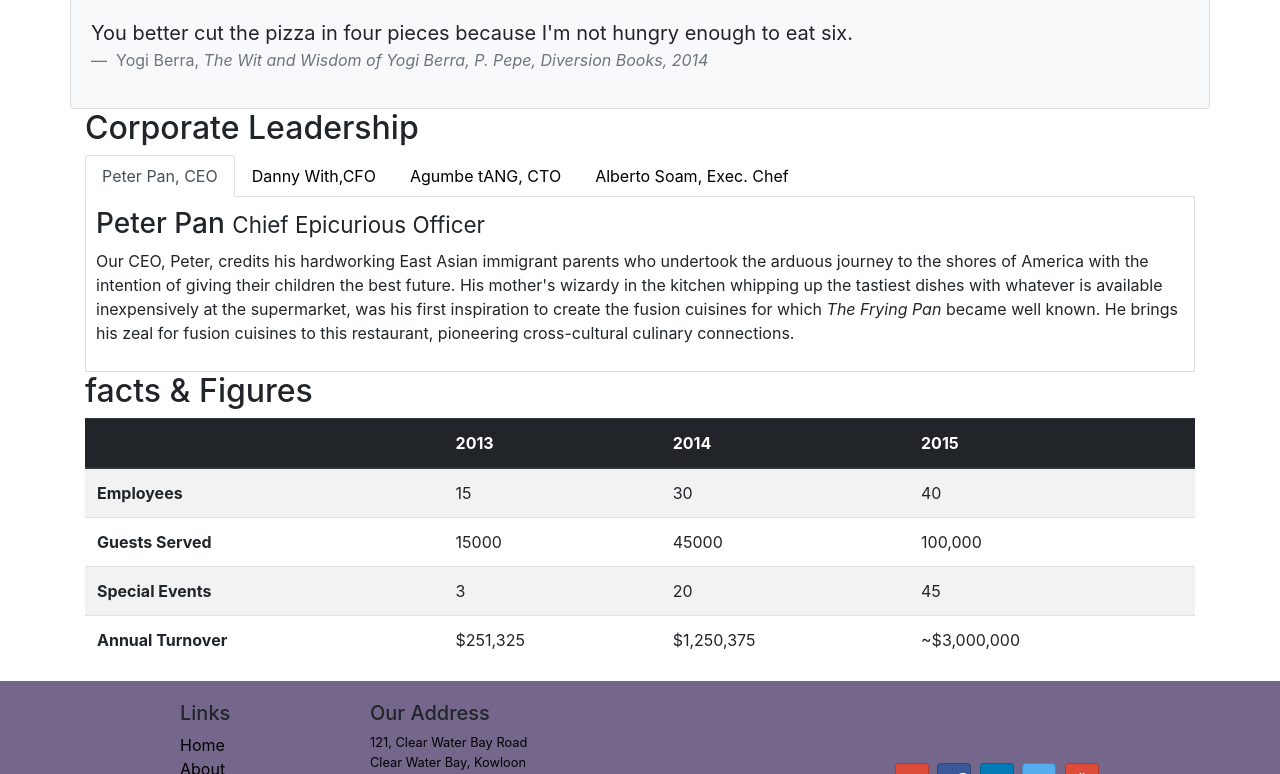
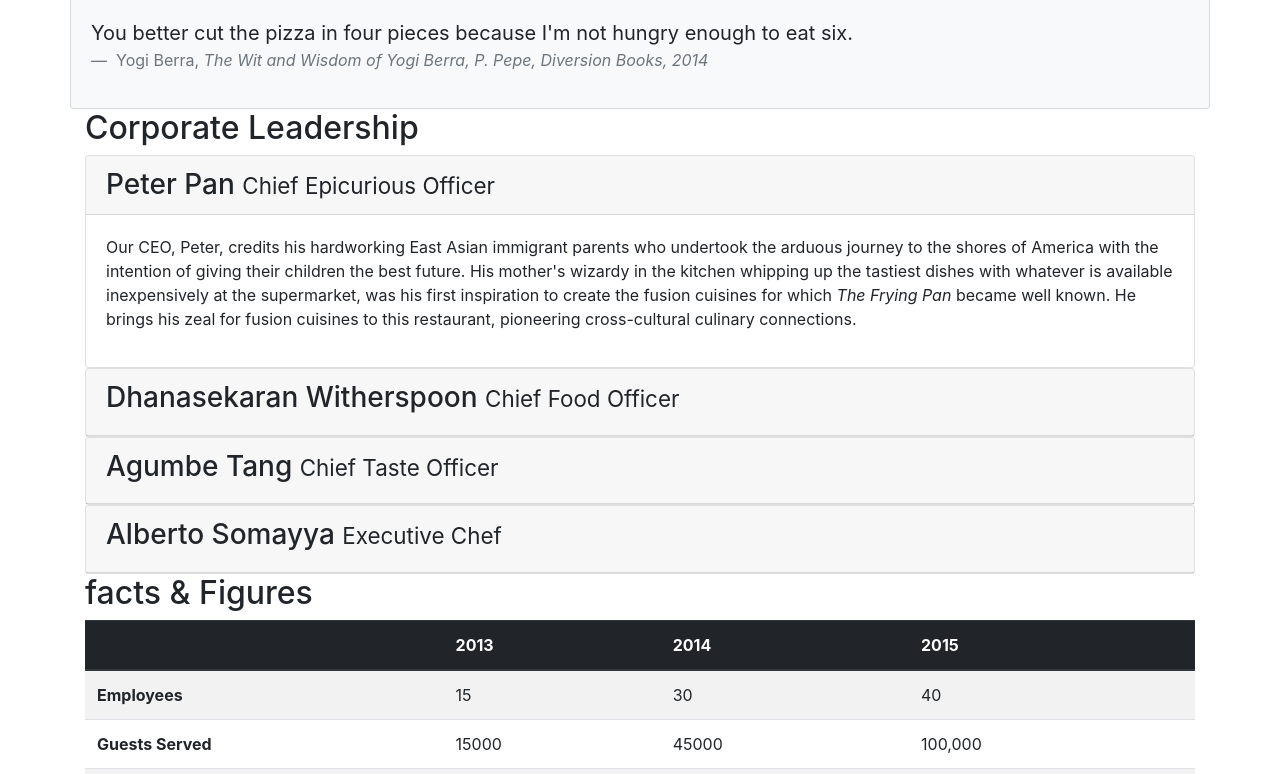
Before and after one commit to Jasoncarterjoseph/bootstrap, a website: page aboutus.html in a window 1280 px wide. Shown: the part 712-1486 px from the top of the page. Drawn offline with nearby package versions, Linux system fonts and the light colour scheme.

Commit message:
accordian

```diff
--- a/aboutus.html
+++ b/aboutus.html
@@ -150,80 +150,78 @@
         <div class="col-12">
           <div>
             <h2>Corporate Leadership</h2>
-            <ul class="nav nav-tabs">
-              <li class="nav-item">
-                <a
-                  class="nav-link active"
-                  href="#peter"
-                  role="tab"
-                  data-toggle="tab"
-                  >Peter Pan, CEO</a
+
+            <div class="accordian">
+              <div class="card">
+                <div class="card-header" role="tab" id="peterhead">
+                  <h3 class="mb-0">
+                    <a data-toggle="collapse" data-target="#peter"
+                      >Peter Pan <small>Chief Epicurious Officer</small></a
                     >
-              </li>
-              <li class="nav-item">
-                <a class="nav-link" href="#danny" role="tab" data-toggle="tab"
-                  >Danny With,CFO</a
-                >
-              </li>
-              <li class="nav-item">
-                <a class="nav-link" href="#Agumbe" role="tab" data-toggle="tab"
-                  >Agumbe tANG, CTO</a
-                >
-              </li>
-              <li class="nav-item">
-                <a class="nav-link" href="#alberto" role="tab" data-toggle="tab"
-                  >Alberto Soam, Exec. Chef</a
-                >
-              </li>
-            </ul>
-
-            <div class="tab-content">
+                  </h3>
+                </div>
                 <div
-                class="tab-pane fade show active"
+                  class="collapse show"
                   role="tabpanel"
                   id="peter"
+                  data-parent="#accordian"
                 >
-                <h3>Peter Pan <small>Chief Epicurious Officer</small></h3>
+                  <div class="card-body">
                     <p class="d-none d-sm-block">
-                  Our CEO, Peter, credits his hardworking East Asian immigrant
-                  parents who undertook the arduous journey to the shores of
-                  America with the intention of giving their children the best
-                  future. His mother's wizardy in the kitchen whipping up the
-                  tastiest dishes with whatever is available inexpensively at
-                  the supermarket, was his first inspiration to create the
-                  fusion cuisines for which
-                  <em>The Frying Pan</em> became well known. He brings his zeal
-                  for fusion cuisines to this restaurant, pioneering
+                      Our CEO, Peter, credits his hardworking East Asian
+                      immigrant parents who undertook the arduous journey to the
+                      shores of America with the intention of giving their
+                      children the best future. His mother's wizardy in the
+                      kitchen whipping up the tastiest dishes with whatever is
+                      available inexpensively at the supermarket, was his first
+                      inspiration to create the fusion cuisines for which
+                      <em>The Frying Pan</em> became well known. He brings his
+                      zeal for fusion cuisines to this restaurant, pioneering
                       cross-cultural culinary connections.
                     </p>
                   </div>
-
+                </div>
+              </div>
+              <div class="card">
+                <div class="card-header" role="tab" id="dannyhead">
+                  <h3>
+                    <a data-toggle="collapse" data-target="#danny">
+                    Dhanasekaran Witherspoon <small>Chief Food Officer</a></small>
+                  </h3>
+                </div>
                 <div
-                class="tab-pane fade"
+                  class="collapse"
                   role="tabpanel"
                   id="danny"
+                  data-parent="#accordian"
                 >
-                <h3>
-                  Dhanasekaran Witherspoon <small>Chief Food Officer</small>
-                </h3>
+                  <div class="card-body">
                     <p class="d-none d-sm-block">
                       Our CFO, Danny, as he is affectionately referred to by his
-                  colleagues, comes from a long established family tradition in
-                  farming and produce. His experiences growing up on a farm in
-                  the Australian outback gave him great appreciation for
-                  varieties of food sources. As he puts it in his own words,
+                      colleagues, comes from a long established family tradition
+                      in farming and produce. His experiences growing up on a
+                      farm in the Australian outback gave him great appreciation
+                      for varieties of food sources. As he puts it in his own
+                      words,
                       <em
                         >Everything that runs, wins, and everything that stays,
                         pays!</em
                       >
                     </p>
                   </div>
+                </div>
+              </div>
+              <div class="card">
+                <div class="card-header" role="tab" id="agumbehead">
+                  <h3><a data-toggle="collapse" data-target="#Agumbe">Agumbe Tang <small>Chief Taste Officer</small></a></h3>
+                </div>
                 <div
-                class="tab-pane fade "
+                  class="collapse"
                   role="tabpanel"
                   id="Agumbe"
+                  data-parent="#accordian"
                 >
-                <h3>Agumbe Tang <small>Chief Taste Officer</small></h3>
+                  <div class="card-body">
                     <p class="d-none d-sm-block">
                       Blessed with the most discerning gustatory sense, Agumbe, our
                       CTO, personally ensures that every dish that we serve meets
@@ -233,12 +231,19 @@
                       <em>You click only if you survive my lick.</em>
                     </p>
                   </div>
+                </div>
+              </div>
+              <div class="card">
+                <div class="card-header" role="tab" id="agumbehead">
+                  <h3><a data-toggle="collapse" data-target="#alberto">Alberto Somayya <small>Executive Chef</small></a></h3>
+                </div>
                 <div
-                class="tab-pane fade"
+                  class="collapse"
                   role="tabpanel"
                   id="alberto"
+                  data-parent="#accordian"
                 >
-                <h3>Alberto Somayya <small>Executive Chef</small></h3>
+                  <div class="card-body">
                     <p class="d-none d-sm-block">
                       Award winning three-star Michelin chef with wide International
                       experience having worked closely with whos-who in the culinary
@@ -251,8 +256,8 @@
                     </p>
                   </div>
                 </div>
-
-
+              </div>
+            </div>
           </div>
         </div>
       </div>
```
Lines whose indentation alone changed are shown as unchanged.
